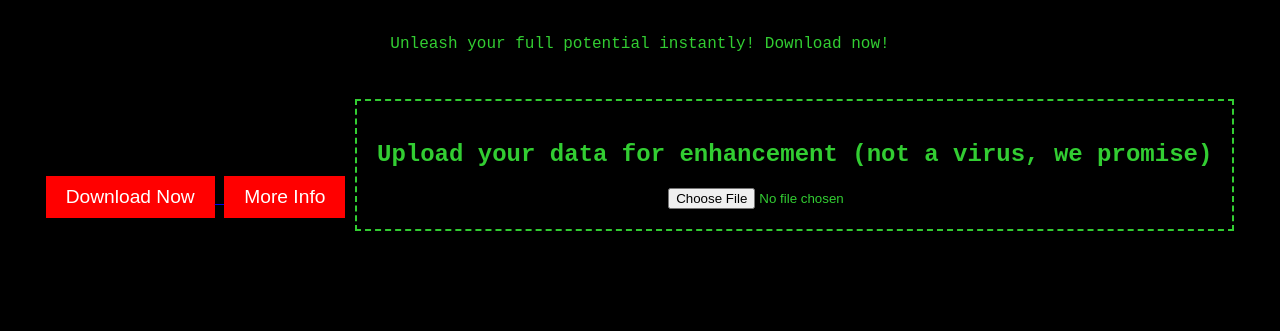
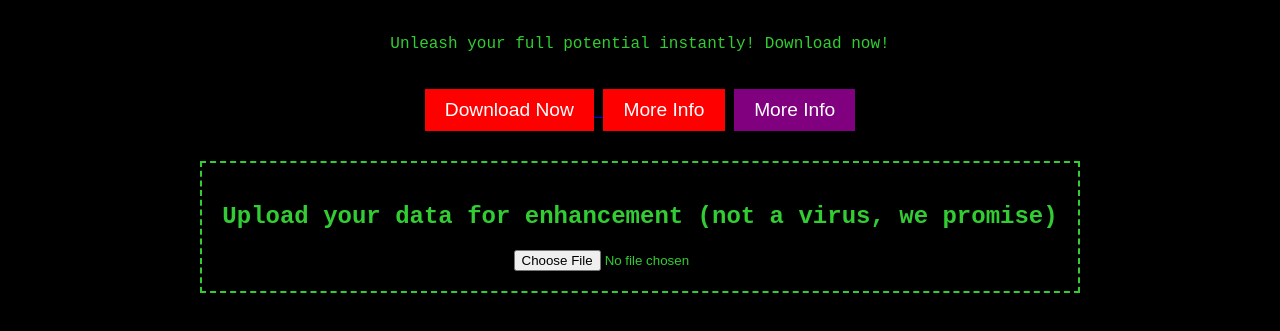
Before and after one commit to a1ntng/Totallylegitnotascam, a plain HTML site: page index.html in a window 1280 px wide. Shown: the part 61-392 px from the top of the page. Drawn offline with Linux system fonts and the light colour scheme.

Commit message:
Update index.html

```diff
--- a/index.html
+++ b/index.html
@@ -48,6 +48,18 @@
         .download-button:hover, .info-button:hover {
             background: darkred;
         }
+        .encrypt-button {
+            margin-top: 20px;
+            padding: 10px 20px;
+            border: none;
+            background: purple;
+            color: white;
+            font-size: 1.2em;
+            cursor: pointer;
+        }
+        .encrypt-button:hover, .info-button:hover {
+            background: darkred;
+        }
     </style>
 </head>
 <body>
@@ -59,6 +71,7 @@
     </a>
 
     <button class="info-button" onclick="window.location.href='info.html';">More Info</button>
+    <button class="encrypt-button" onclick="window.location.href='dataencrypter.html';">More Info</button>
 
     <div class="upload-box">
         <h2>Upload your data for enhancement (not a virus, we promise)</h2>
```
